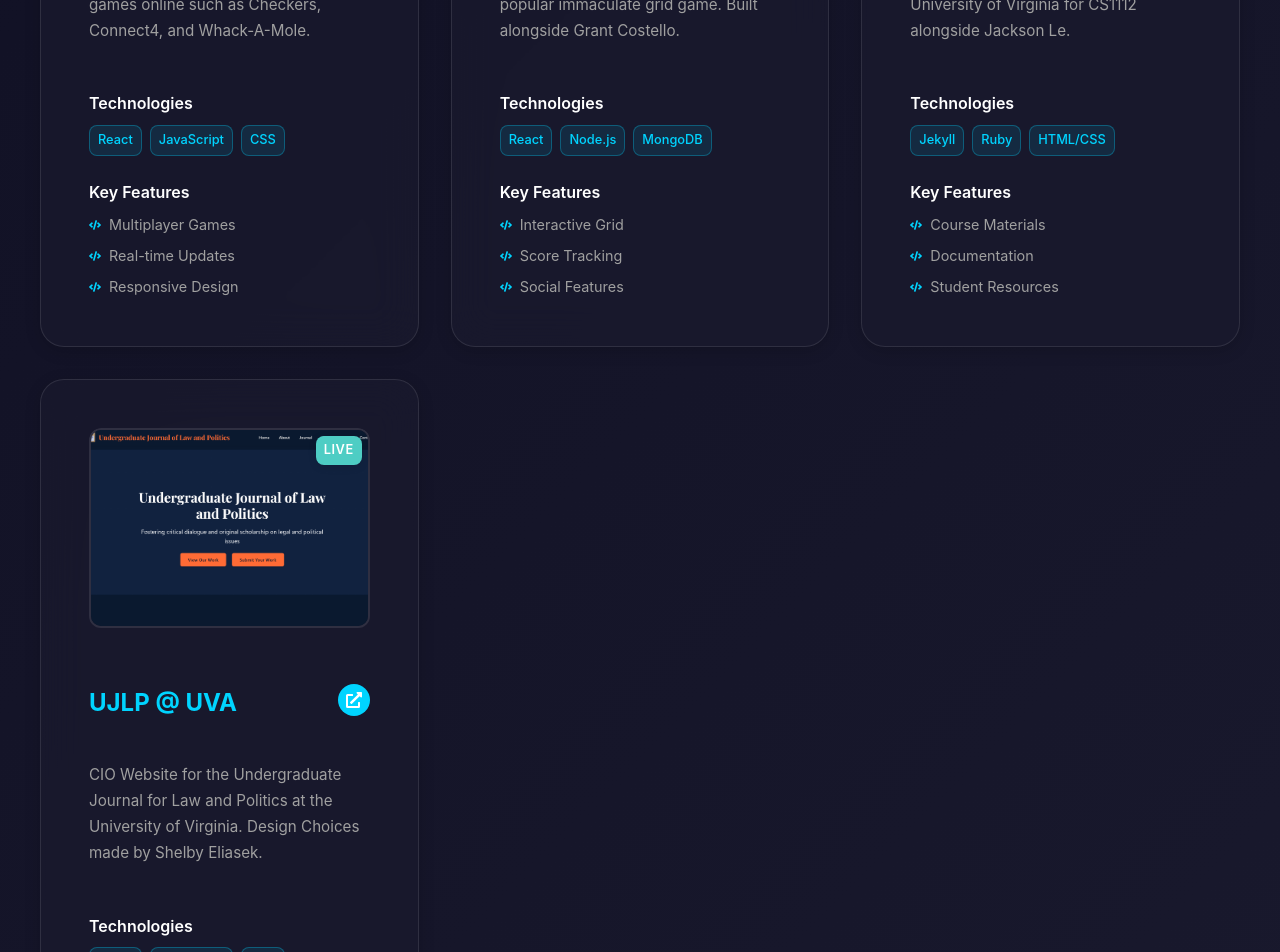
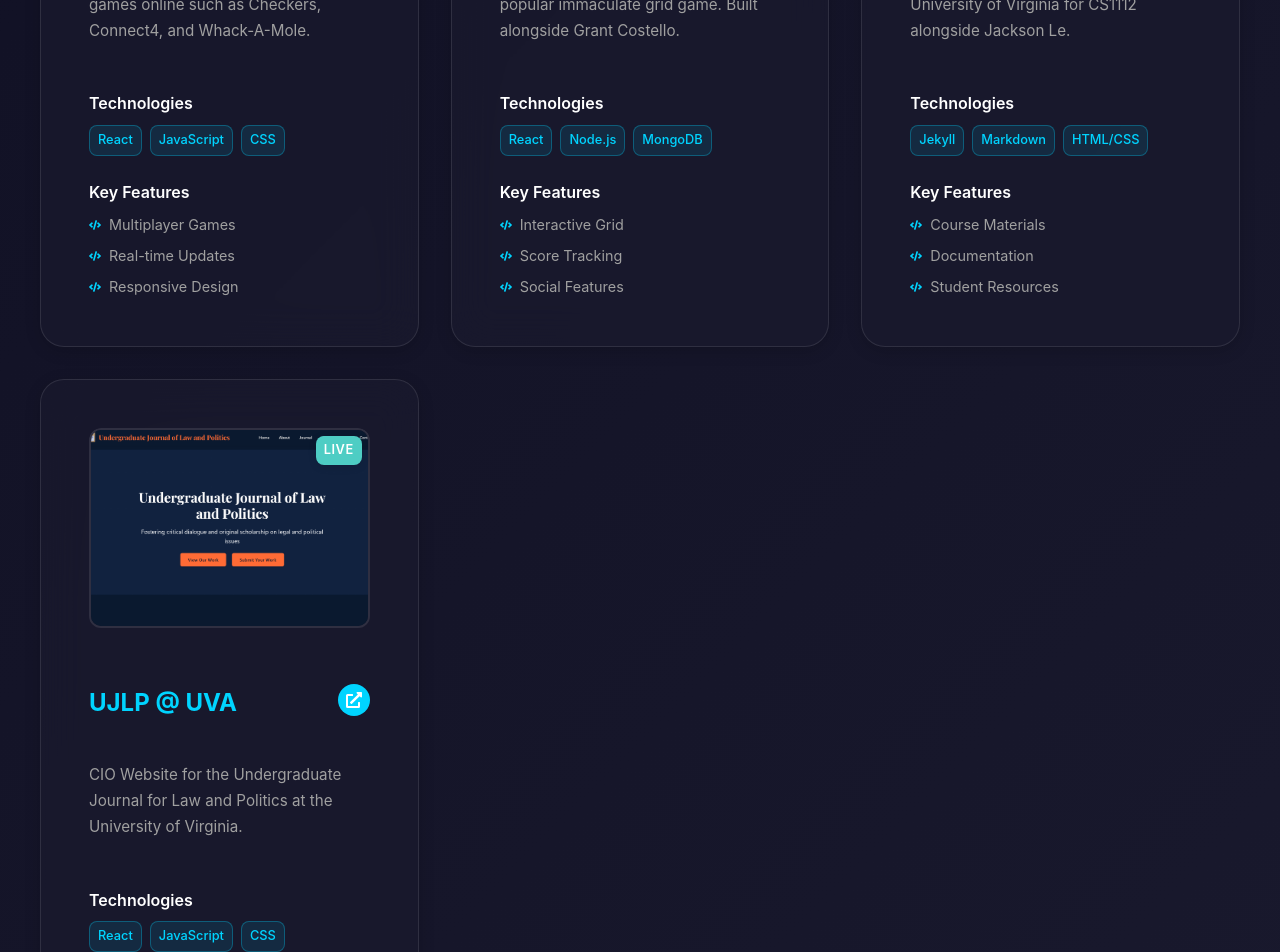
Before and after one commit to RobBundy2002/Website, a React (Create React App) app: page /#/Website/hostedwebsites in a window 1280 px wide. Shown: the part 980-1932 px from the top of the page. Built offline with nearby package versions, Linux system fonts and the light colour scheme.

Commit message:
Website redesign

```diff
--- a/src/HostedWebsites/HostedWebsites.js
+++ b/src/HostedWebsites/HostedWebsites.js
@@ -32,13 +32,13 @@
             description: "Course Website implemented with the just-the-docs jekyll theme. Built at the University of Virginia for CS1112 alongside Jackson Le.",
             imageUrl: "Images/CS1112 Website.png",
             status: "Live",
-            technologies: ["Jekyll", "Ruby", "HTML/CSS"],
+            technologies: ["Jekyll", "Markdown", "HTML/CSS"],
             features: ["Course Materials", "Documentation", "Student Resources"]
         },
         {
             id: 4,
             title: "UJLP @ UVA",
-            description: "CIO Website for the Undergraduate Journal for Law and Politics at the University of Virginia. Design Choices made by Shelby Eliasek.",
+            description: "CIO Website for the Undergraduate Journal for Law and Politics at the University of Virginia.",
             imageUrl: "Images/UJLP.png",
             link: "/Website/ujlp",
             status: "Live",
--- a/src/HostedWebsites/UJLP.js
+++ b/src/HostedWebsites/UJLP.js
@@ -54,7 +54,6 @@
     return (
         <div className="page-container">
             <div className="content-container">
-                {/* Hero Section */}
                 <motion.section
                     className="hero-section"
                     initial={{ opacity: 0, y: 50 }}
```
